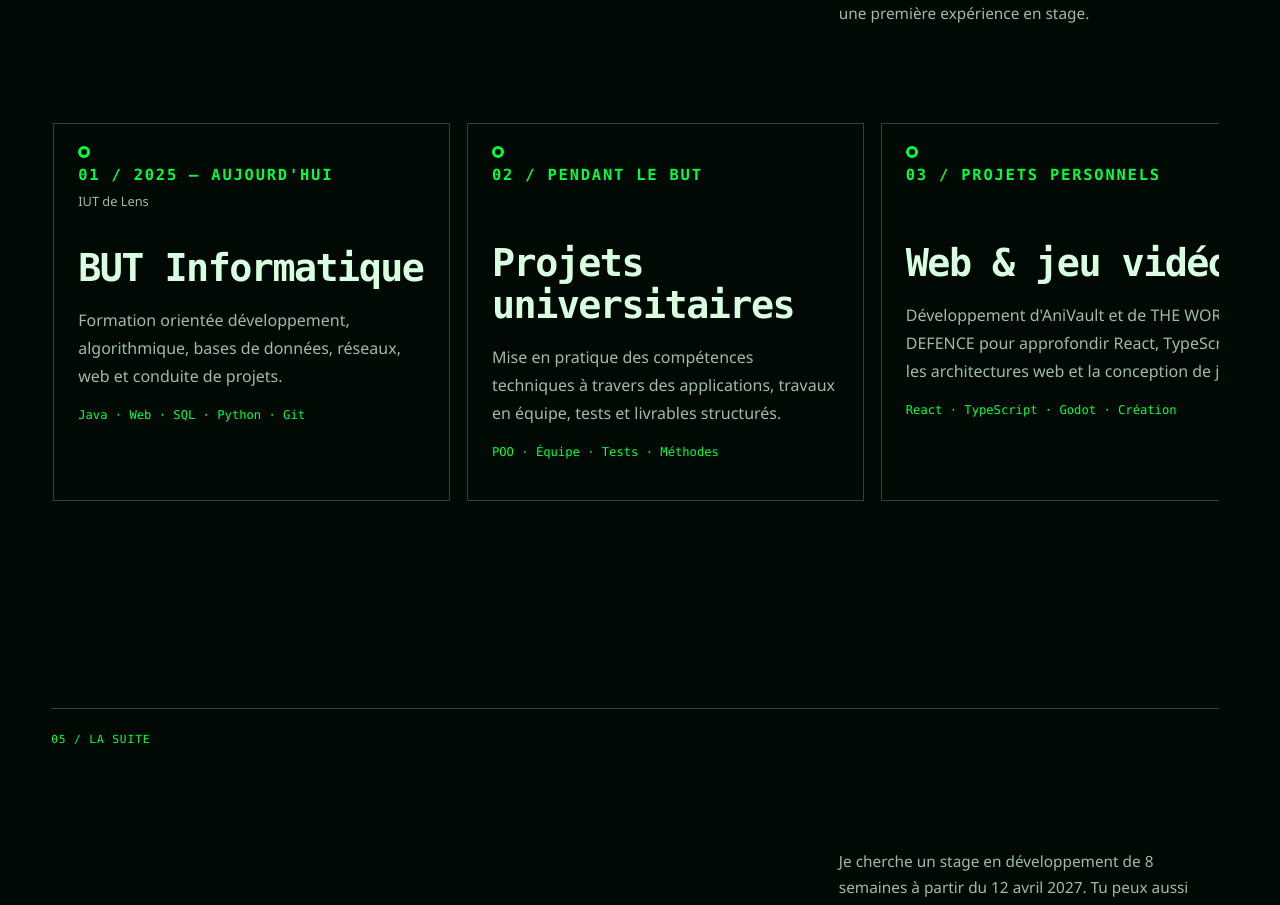
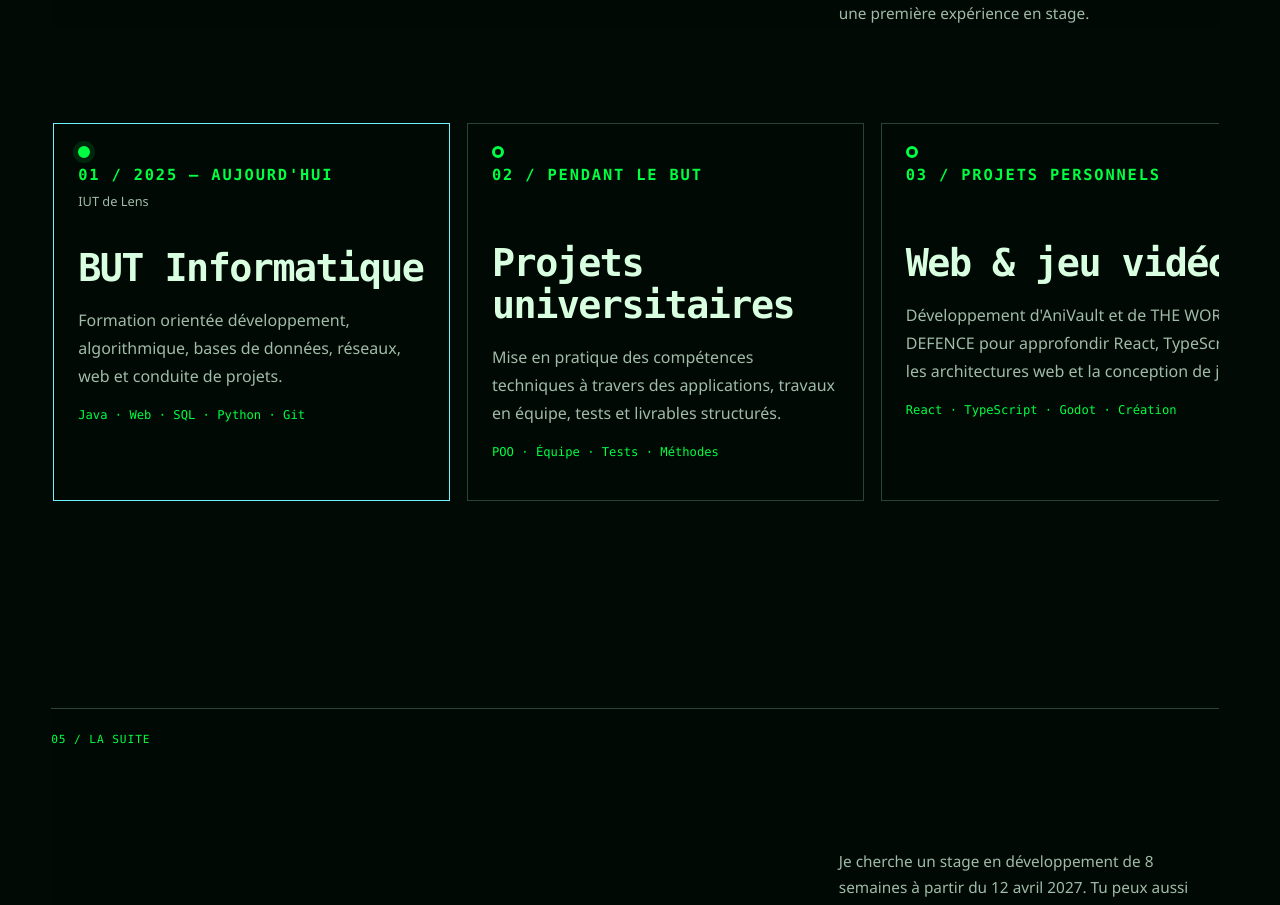
Before and after one commit to LylianMichel/portfolio, a React (Vite) app: page / in a window 1280 px wide. Shown: the part 9700-10605 px from the top of the page. Built offline with nearby package versions, Linux system fonts and the light colour scheme.

Commit message:
fix: rendre le parcours réversible lors du retour en haut

```diff
--- a/src/sections/Timeline.tsx
+++ b/src/sections/Timeline.tsx
@@ -5,7 +5,15 @@ export const Timeline=()=>{
  useEffect(()=>{
   if(typeof IntersectionObserver==="undefined")return;
   const items=document.querySelectorAll<HTMLElement>(".lm-journey-item");
-  const observer=new IntersectionObserver(entries=>{for(const entry of entries)if(entry.isIntersecting){const index=Number((entry.target as HTMLElement).dataset.step??"0");setActive(current=>Math.max(current,index));}},{rootMargin:"-18% 0px -50% 0px",threshold:0});
+  const observer=new IntersectionObserver(()=>{
+   const marker=window.innerHeight*.5;
+   let nearest=0,closest=Number.POSITIVE_INFINITY;
+   items.forEach((item,index)=>{
+    const distance=Math.abs(item.getBoundingClientRect().top-marker);
+    if(distance<closest){closest=distance;nearest=index;}
+   });
+   setActive(nearest);
+  },{rootMargin:"-18% 0px -50% 0px",threshold:0});
   items.forEach(item=>observer.observe(item));
   return()=>observer.disconnect();
  },[]);
```
